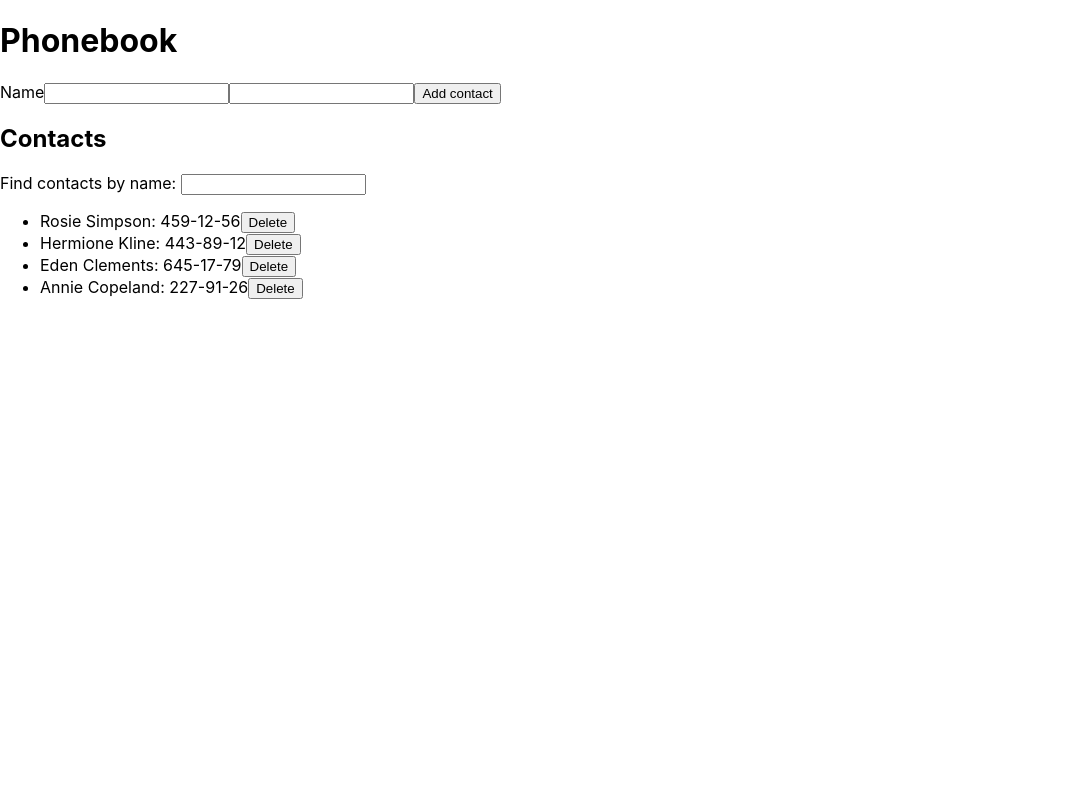
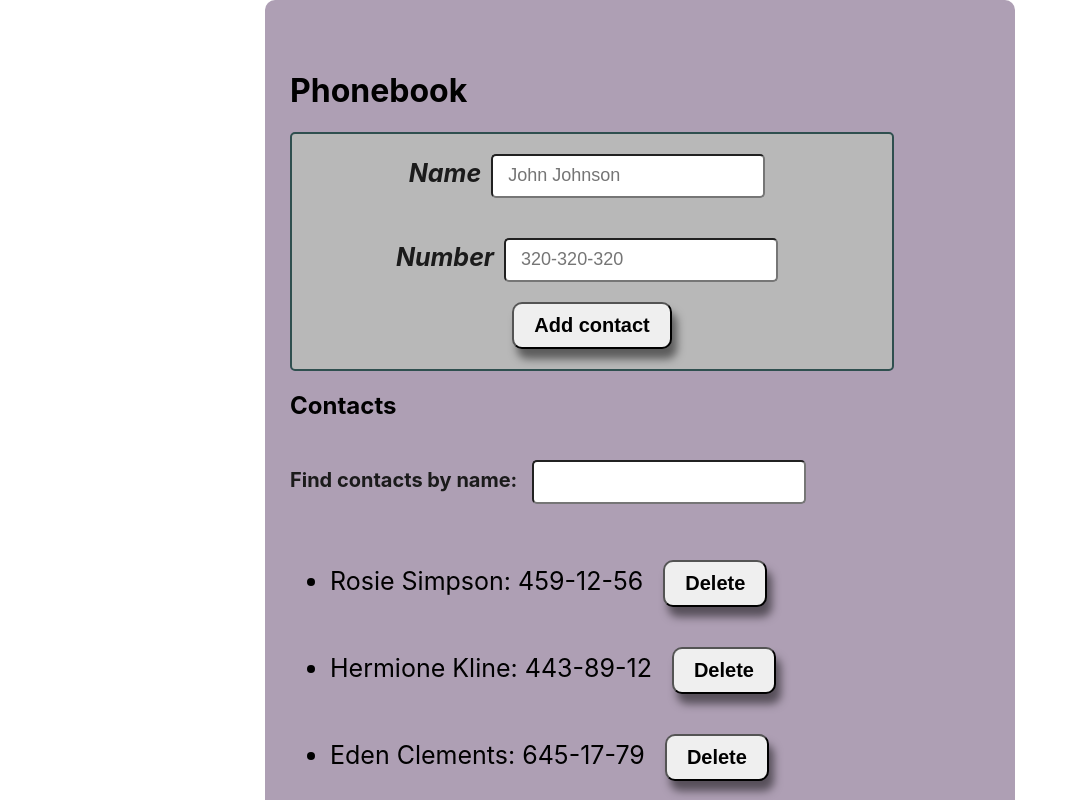
Before and after one commit to NataliaBezhenar/goit-react-hw-02-phonebook, a React (Create React App) app: page / in a window 1280 px wide. Shown: the top 800 px of the page, without its empty margins (0-1077 px from the left). Built offline with nearby package versions, Linux system fonts and the light colour scheme.

Commit message:
styles added

```diff
--- a/src/App.css
+++ b/src/App.css
@@ -1,3 +1,11 @@
 .App {
   text-align: center;
 }
+
+.Phonebook__wrapper {
+  background-color: rgb(174, 159, 180);
+  max-width: 700px;
+  border-radius: 10px;
+  padding: 50px 25px;
+  margin: 0 auto;
+}
--- a/src/App.js
+++ b/src/App.js
@@ -58,7 +58,7 @@ class App extends Component {
     const { filter } = this.state;
     const filteredContacts = this.getFilteredContacts();
     return (
-      <div>
+      <div className="Phonebook__wrapper">
         <h1>Phonebook</h1>
         <ContactForm onSubmit={this.addContact} />
         <h2>Contacts </h2>
--- /dev/null
+++ b/src/components/ContactForm/ContactForm.css
@@ -0,0 +1,39 @@
+.Phonebook {
+  background-color: rgb(184, 184, 184);
+  display: flex;
+  flex-direction: column;
+  max-width: 600px;
+  justify-content: center;
+  align-items: center;
+  border-radius: 5px;
+  border: 2px solid darkslategrey;
+}
+
+.Phonebook__label {
+  font-size: 25px;
+  font-weight: bold;
+  font-style: oblique;
+  color: rgb(27, 27, 27);
+}
+
+.Phonebook__input {
+  height: 30px;
+  width: 250px;
+  font-size: 18px;
+  padding: 5px 5px 5px 15px;
+  margin: 20px 10px;
+  border-radius: 5px;
+}
+
+.Phonebook__button {
+  font-size: 20px;
+  font-weight: bold;
+  box-shadow: 5px 10px 8px rgba(0, 0, 0, 0.5);
+  border-radius: 10px;
+  margin-bottom: 20px;
+  padding: 10px 20px;
+}
+
+.Phonebook__button:hover {
+  background-color: rgb(5, 206, 145);
+}
--- a/src/components/ContactForm/ContactForm.js
+++ b/src/components/ContactForm/ContactForm.js
@@ -1,8 +1,10 @@
 import React, { Component } from "react";
 import shortid from "shortid";
+import "./ContactForm.css";
 
 class ContactForm extends Component {
   state = { name: "", number: "" };
+
   nameInputId = shortid.generate();
   numberInputId = shortid.generate();
 
@@ -31,9 +33,10 @@ class ContactForm extends Component {
   render() {
     return (
       <form className="Phonebook" onSubmit={this.handleSubmit}>
-        <label htmlFor={this.nameInputId}>
+        <label htmlFor={this.nameInputId} className="Phonebook__label">
           Name
           <input
+            className="Phonebook__input"
             type="text"
             name="name"
             value={this.state.name}
@@ -42,11 +45,14 @@ class ContactForm extends Component {
             title="Name may contain only letters, apostrophe, dash and spaces. For example Adrian, Jacob Mercer, Charles de Batz de Castelmore d'Artagnan"
             required
             id={this.nameInputId}
+            placeholder="John Johnson"
           />
         </label>
 
-        <label htmlFor={this.numberInputId}>
+        <label htmlFor={this.numberInputId} className="Phonebook__label">
+          Number
           <input
+            className="Phonebook__input"
             type="tel"
             name="number"
             value={this.state.number}
@@ -55,9 +61,12 @@ class ContactForm extends Component {
             title="Phone number must be digits and can contain spaces, dashes, parentheses and can start with +"
             required
             id={this.numberInputId}
+            placeholder="320-320-320"
           />
         </label>
-        <button type="submit">Add contact</button>
+        <button className="Phonebook__button" type="submit">
+          Add contact
+        </button>
       </form>
     );
   }
--- /dev/null
+++ b/src/components/ContactList/ContactList.css
@@ -0,0 +1,15 @@
+.ContactList__item {
+  font-size: 25px;
+}
+.ContactList__button {
+  font-size: 20px;
+  font-weight: bold;
+  box-shadow: 5px 10px 8px rgba(0, 0, 0, 0.5);
+  border-radius: 10px;
+  margin: 20px;
+  padding: 10px 20px;
+}
+
+.ContactList__button:hover {
+  background-color: rgb(235, 111, 70);
+}
--- a/src/components/ContactList/ContactList.js
+++ b/src/components/ContactList/ContactList.js
@@ -1,11 +1,17 @@
 import React from "react";
+import "./ContactList.css";
 
 const ContactList = ({ contacts, onDeleteContact }) => (
   <ul className="ContactList">
-    {contacts.map((cont) => (
-      <li className="ContactList__item" key={cont.id}>
-        {cont.name}: {cont.number}
-        <button onClick={() => onDeleteContact(cont.id)}>Delete</button>
+    {contacts.map((contact) => (
+      <li className="ContactList__item" key={contact.id}>
+        {contact.name}: {contact.number}
+        <button
+          className="ContactList__button"
+          onClick={() => onDeleteContact(contact.id)}
+        >
+          Delete
+        </button>
       </li>
     ))}
   </ul>
--- /dev/null
+++ b/src/components/Filter/Filter.css
@@ -0,0 +1,13 @@
+.Filter__label {
+  font-size: 20px;
+  font-weight: bold;
+  color: rgb(27, 27, 27);
+}
+.Filter__input {
+  height: 30px;
+  width: 250px;
+  font-size: 18px;
+  padding: 5px 5px 5px 15px;
+  margin: 20px 10px;
+  border-radius: 5px;
+}
--- a/src/components/Filter/Filter.js
+++ b/src/components/Filter/Filter.js
@@ -1,9 +1,15 @@
 import React from "react";
+import "./Filter.css";
 
 const Filter = ({ value, onChange }) => (
-  <label>
+  <label className="Filter__label">
     Find contacts by name:{" "}
-    <input type="text" value={value} onChange={onChange} />
+    <input
+      type="text"
+      className="Filter__input"
+      value={value}
+      onChange={onChange}
+    />
   </label>
 );
 export default Filter;
```
